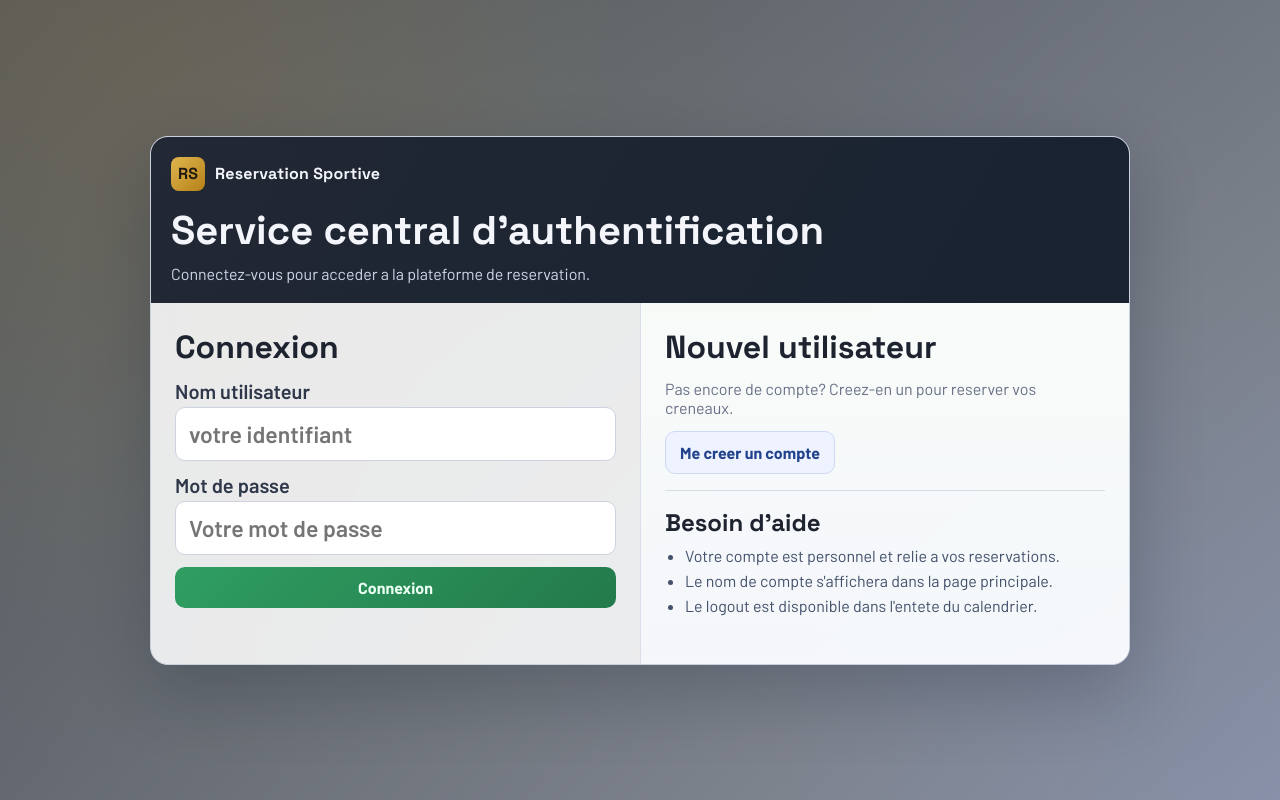
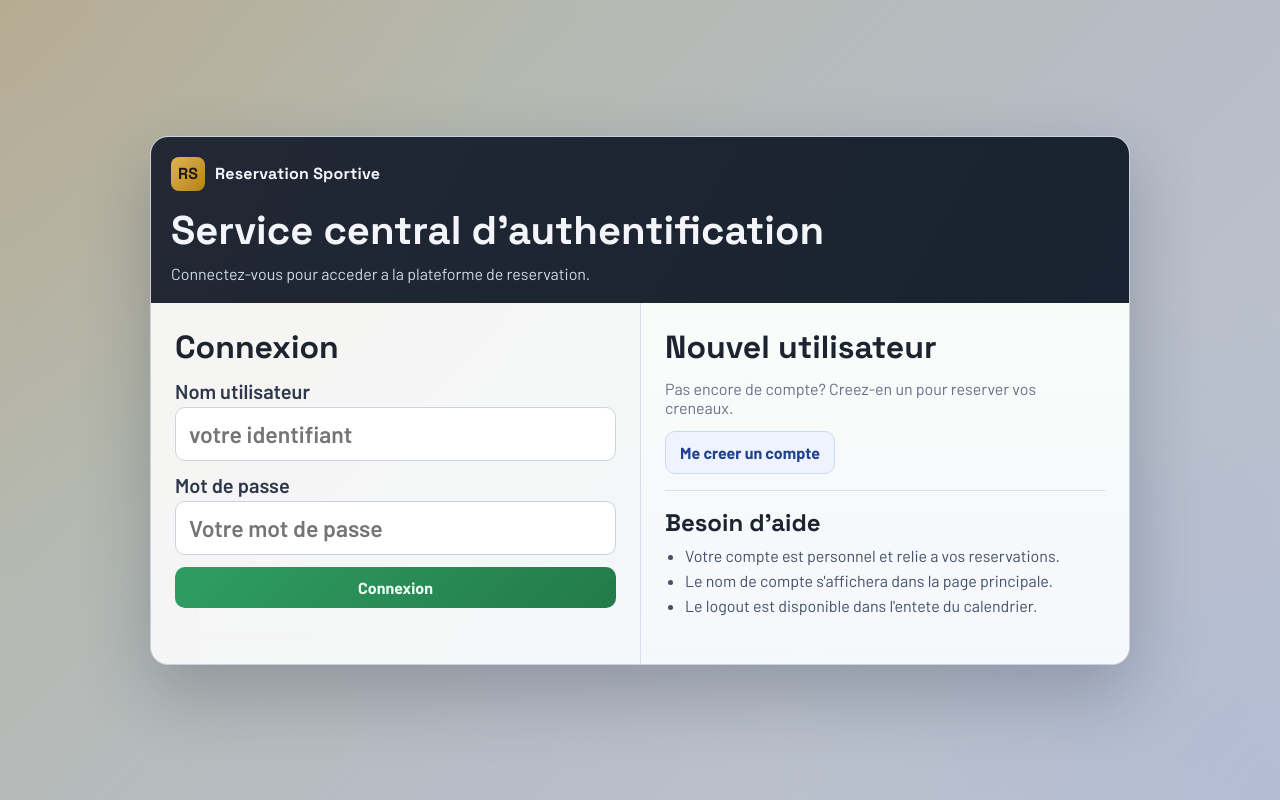
Before and after one commit to Fokoue22/Systeme-de-reservation-plateaux-sportifs, a FastAPI app: page / in a window 1280 px wide. Run offline with FastAPI, Linux system fonts and the light colour scheme.

Commit message:
style(auth): restore original gradient background for authentication

```diff
--- a/static/css/auth.css
+++ b/static/css/auth.css
@@ -18,9 +18,7 @@
 body {
   margin: 0;
   min-height: 100vh;
-  background:
-    linear-gradient(135deg, rgba(14, 18, 28, 0.58), rgba(14, 18, 28, 0.28)),
-    radial-gradient(circle at 14% 8%, #f7ecd1 0%, #e5eadf 28%, #d7dde8 62%, #cfd6e2 100%);
+  background: linear-gradient(135deg, #f7ecd1 0%, #e5eadf 28%, #d7dde8 62%, #cfd6e2 100%);
   font-family: "Barlow", sans-serif;
   color: var(--ink);
 }
```
